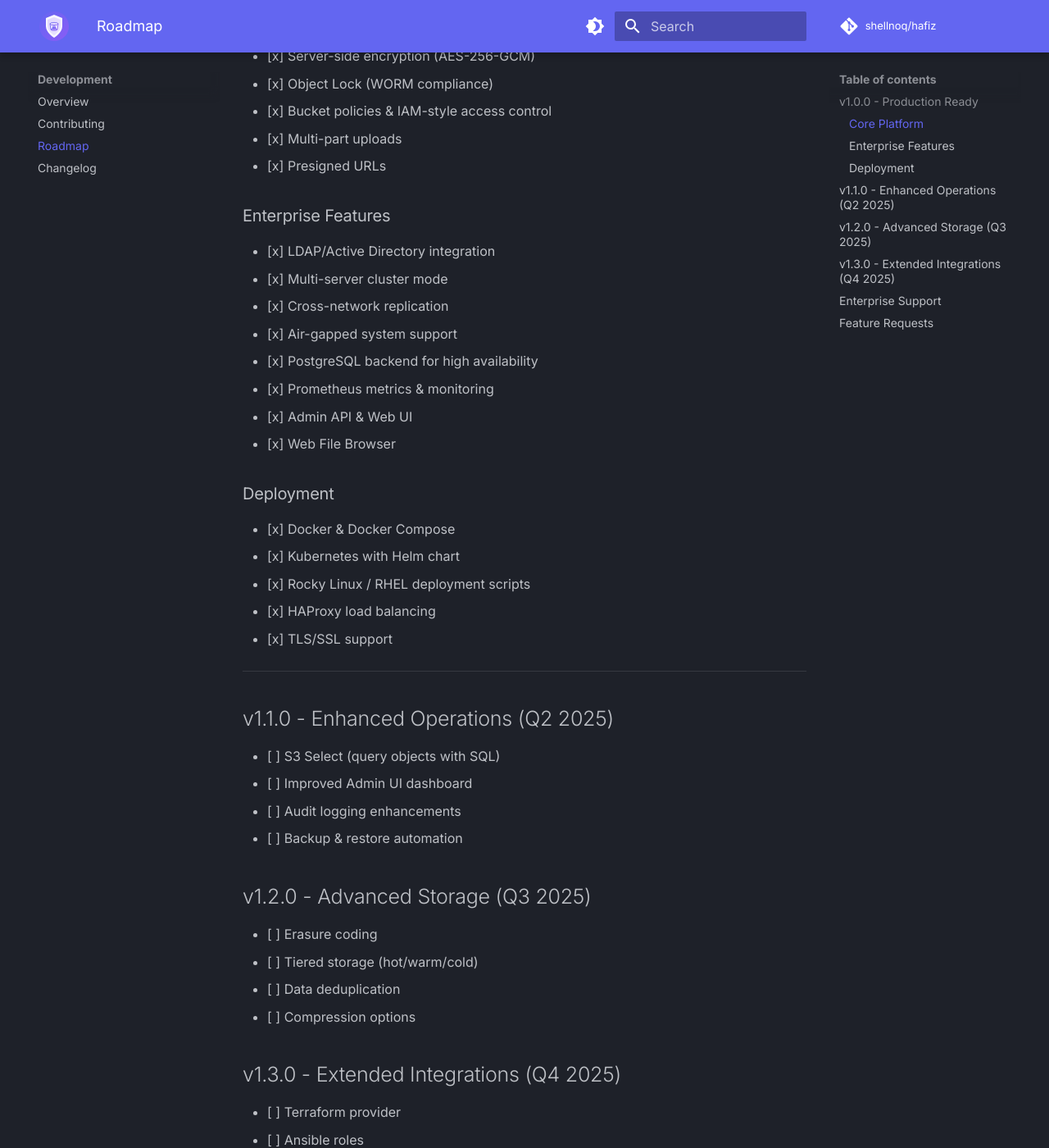
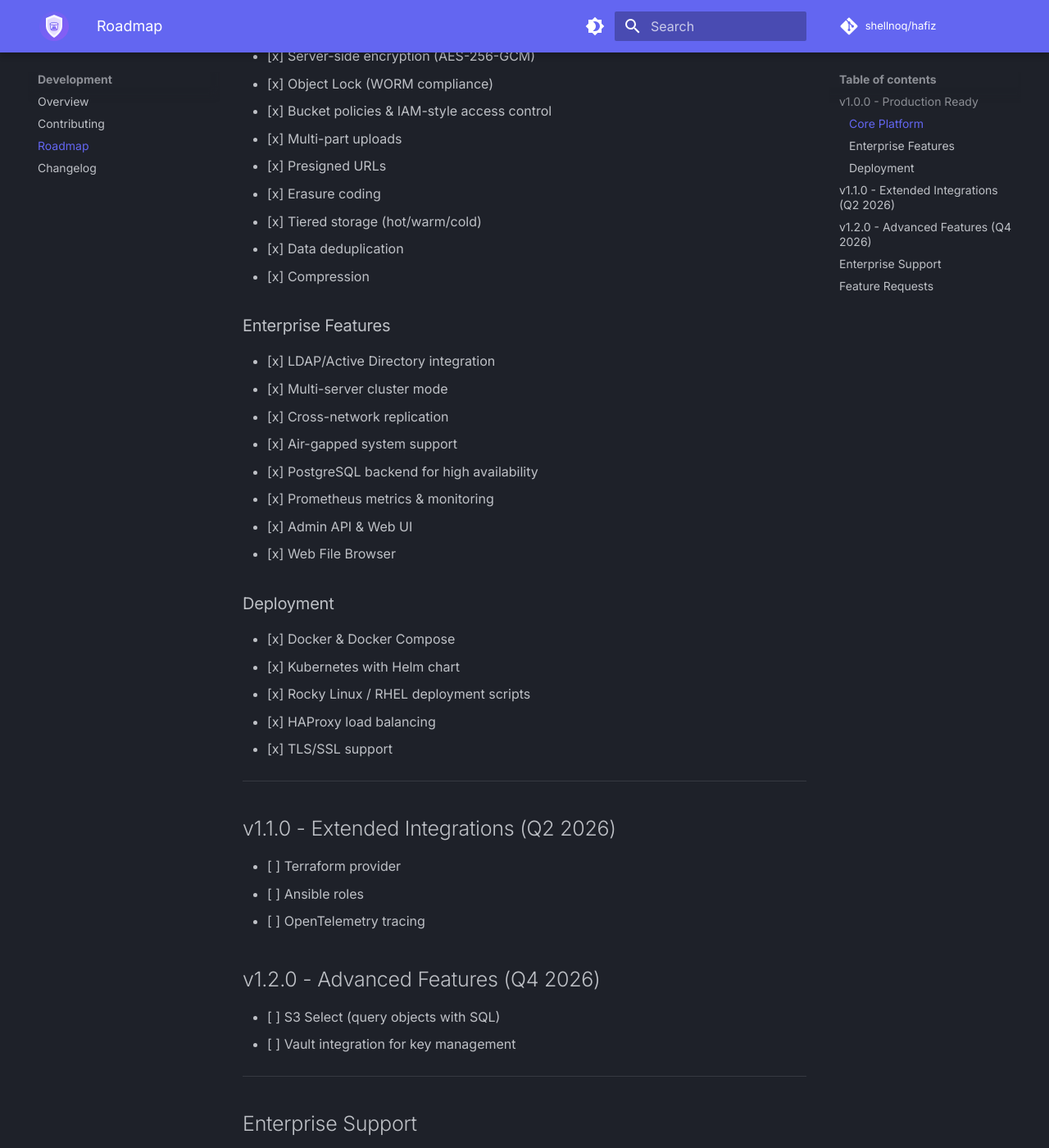
Before and after one commit to shellnoq/hafiz-web, an MkDocs documentation site: the page built from docs/development/roadmap.md, in a window 1280 px wide and 1400 px high, scrolled down 443 px. Shown: the whole window at 82% size. Built offline with MkDocs 1.6.1 and Material for MkDocs 9.7.7, drawn with Linux system fonts in a browser that asks for light colours; emoji names are drawn with the system emoji font; comment, search, counter and statistics services are not loaded; some of the changed text lies outside the part shown.

Commit message:
Update roadmap and changelog for v1.0.0
- Change release date to 2025-12-15
- Add erasure coding, tiered storage, deduplication, compression to v1.0.0
- Move future roadmap items to 2026
- Simplify future versions (most features already complete)

```diff
--- a/docs/development/roadmap.md
+++ b/docs/development/roadmap.md
@@ -41,26 +45,16 @@ Hafiz v1.0.0 is **production-ready** and fully supported for enterprise deployme
 
 ---
 
-## v1.1.0 - Enhanced Operations (Q2 2025)
-
-- [ ] S3 Select (query objects with SQL)
-- [ ] Improved Admin UI dashboard
-- [ ] Audit logging enhancements
-- [ ] Backup & restore automation
-
-## v1.2.0 - Advanced Storage (Q3 2025)
-
-- [ ] Erasure coding
-- [ ] Tiered storage (hot/warm/cold)
-- [ ] Data deduplication
-- [ ] Compression options
-
-## v1.3.0 - Extended Integrations (Q4 2025)
+## v1.1.0 - Extended Integrations (Q2 2026)
 
 - [ ] Terraform provider
 - [ ] Ansible roles
+- [ ] OpenTelemetry tracing
+
+## v1.2.0 - Advanced Features (Q4 2026)
+
+- [ ] S3 Select (query objects with SQL)
 - [ ] Vault integration for key management
-- [ ] OpenTelemetry tracing
 
 ---
 
```
Also changed, not shown: other parts of docs/development/roadmap.md (+4 -0 lines), docs/development/changelog.md (+5 -1 lines).
